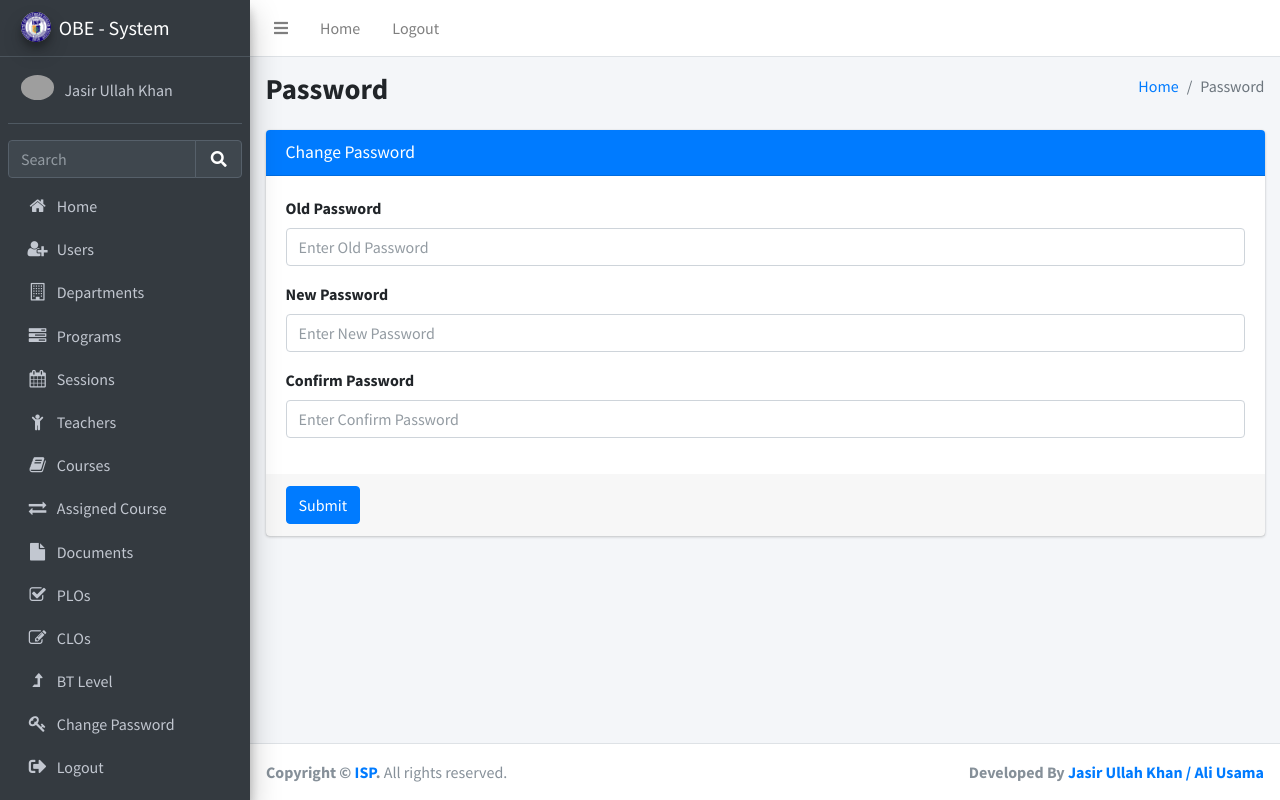
After one commit to jasirullah12345/OBE-Management-System, a PHP site: page /password in a window 1280 px wide. The commit adds this page. Run offline with PHP 8.4, Linux system fonts and the light colour scheme; a user stored in the database is signed in; some libraries are stand-ins or nearby versions; grey boxes are pictures that could not be loaded.

Commit message:
Password Component

```diff
--- a/navBar.php
+++ b/navBar.php
@@ -177,6 +177,14 @@
                     </a>
                 </li>
                 <li class="nav-item">
+                    <a href="./password" class="nav-link">
+                        <i class="nav-icon fas fa fa-key"></i>
+                        <p>
+                            Change Password
+                        </p>
+                    </a>
+                </li>
+                <li class="nav-item">
                     <a href="./logout" class="nav-link">
                         <i class="nav-icon fas fa-sign-out-alt"></i>
                         <p>
--- /dev/null
+++ b/password.php
@@ -0,0 +1,100 @@
+<?php
+require "php/sessionCheck.php";
+require "php/database.php";
+include("header.php");
+?>
+
+<link rel="stylesheet" href="plugins/datatables-bs4/css/dataTables.bootstrap4.min.css">
+<link rel="stylesheet" href="plugins/datatables-responsive/css/responsive.bootstrap4.min.css">
+<link rel="stylesheet" href="plugins/datatables-buttons/css/buttons.bootstrap4.min.css">
+<!-- Theme style -->
+<link rel="stylesheet" href="dist/css/adminlte.min.css">
+<body class="hold-transition sidebar-mini">
+<div class="wrapper">
+    <!-- Navbar -->
+    <?php include('navBar.php');
+    ?>
+
+    <!-- Content Wrapper. Contains page content -->
+    <div class="content-wrapper">
+        <section class="content-header">
+            <div class="container-fluid">
+                <div class="row mb-2">
+                    <div class="col-sm-6">
+                        <h1><strong>Password</strong></h1>
+                    </div>
+                    <div class="col-sm-6">
+                        <ol class="breadcrumb float-sm-right">
+                            <li class="breadcrumb-item"><a href="#">Home</a></li>
+                            <li class="breadcrumb-item active">Password</li>
+                        </ol>
+                    </div>
+                </div>
+            </div><!-- /.container-fluid -->
+        </section>
+
+        <!-- Main content -->
+        <section class="content">
+            <div class="container-fluid">
+                <div class="row">
+                    <!-- left column -->
+                    <div class="col-md-12">
+                        <!-- jquery validation -->
+                        <div class="card card-primary">
+                            <div class="card-header">
+                                <h3 class="card-title">Change Password</h3>
+                            </div>
+                            <!-- /.card-header -->
+                            <!-- form start -->
+                            <form id="" method="post" action="php/user/password.php">
+                                <div class="card-body">
+                                    <div class="form-group">
+                                        <label for="exampleProgramName">Old Password</label>
+                                        <input required type="password" name="oldPassword" class="form-control" id="exampleProgramName"
+                                               placeholder="Enter Old Password">
+                                    </div>
+                                    <div class="form-group">
+                                        <label for="exampleProgramName">New Password</label>
+                                        <input required type="password" name="newPassword" class="form-control" id="exampleProgramName"
+                                               placeholder="Enter New Password">
+                                    </div>
+                                    <div class="form-group">
+                                        <label for="exampleProgramName">Confirm Password</label>
+                                        <input required type="password" name="confirmPassword" class="form-control" id="exampleProgramName"
+                                               placeholder="Enter Confirm Password">
+                                    </div>
+                                </div>
+                                <!-- /.card-body -->
+                                <div class="card-footer">
+                                    <button type="submit" class="btn btn-primary">Submit</button>
+                                </div>
+                            </form>
+                        </div>
+                        <!-- /.card -->
+                    </div>
+                    <!--/.col (left) -->
+                </div>
+                <!-- /.row -->
+            </div><!-- /.container-fluid -->
+        </section>
+
+    </div>
+
+</div>
+<!-- ./wrapper -->
+
+<!-- jQuery -->
+<script src="plugins/jquery/jquery.min.js"></script>
+<!-- Bootstrap 4 -->
+<script src="plugins/bootstrap/js/bootstrap.bundle.min.js"></script>
+
+<!-- jquery-validation -->
+<script src="plugins/jquery-validation/jquery.validate.min.js"></script>
+<script src="plugins/jquery-validation/additional-methods.min.js"></script>
+<!-- AdminLTE App -->
+<script src="dist/js/adminlte.min.js"></script>
+<!-- AdminLTE for demo purposes -->
+<?php
+include("footer.php");
+require "php/alerts.php";
+?>
```
Also changed, not shown: php/user/update.php (+2 -6 lines), user.php (+6 -13 lines).
